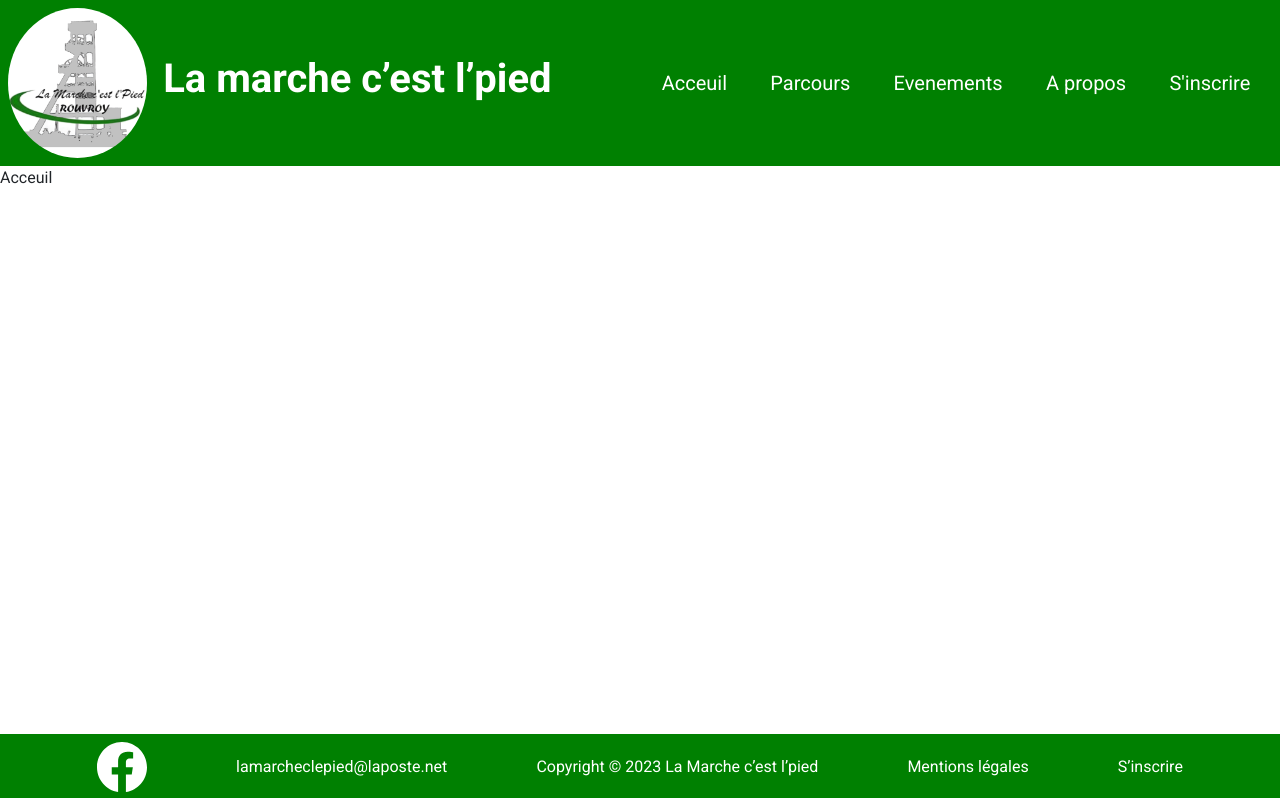
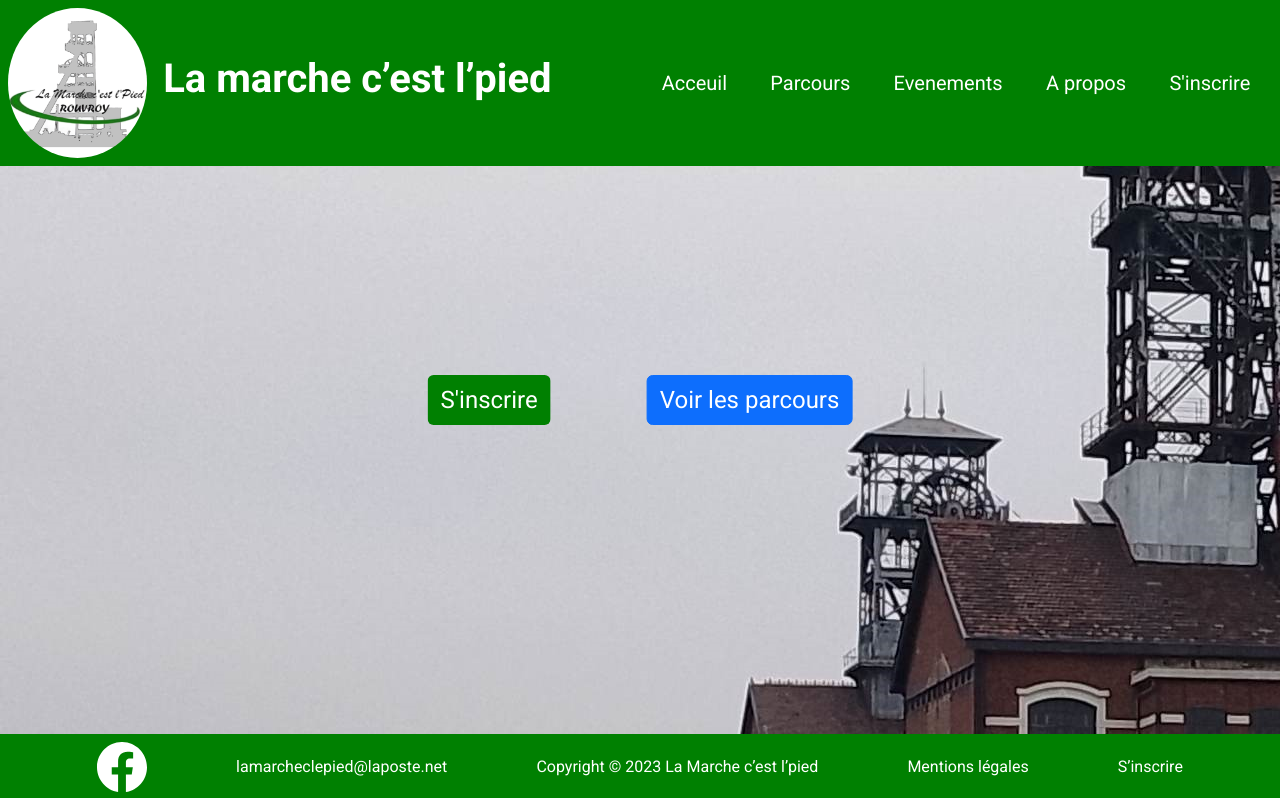
Before and after one commit to FelixKarma/la-marche-c-est-le-pied, a React (Vite) app: page / in a window 1280 px wide. Shown: the top 798 px of the page. Built offline with nearby package versions, Linux system fonts and the light colour scheme.

Commit message:
ajout boutons et todo

```diff
--- a/src/App.jsx
+++ b/src/App.jsx
@@ -1,7 +1,7 @@
 import React from 'react'
 import { BrowserRouter, Route, Routes } from 'react-router-dom'
 import Navbar from './components/tiers-parties/Navbar';
-import Acceuil from './views/Acceuil';
+import Accueil from './views/Accueil';
 import Parcours from './views/Parcours';
 import Evenements from './views/Evenements';
 import APropos from './views/APropos';
@@ -9,34 +9,21 @@ import Footer from './components/tiers-parties/Footer';
 import MentionsLegales from './views/MentionsLegales';
 
 const App = () => {
-  const urlFooterFixed = ['/parcours', '/evenements', '/mentions_legales', '/'];
-  let currentUrl = document.location.href;
-
-  const fonctionFooter = () => {
-    for (const urlFixed of urlFooterFixed) {
-      if (currentUrl.includes(urlFixed)) {
-        return(
-          <Footer fixed={currentUrl.includes(urlFixed)} />
-          )
-      }
-    }
-  }
-
   return (
     <>
       <BrowserRouter>
         <Navbar />
         <main>
           <Routes>
-            <Route path="/" element={<Acceuil />} />
             <Route path="/parcours" element={<Parcours />} />
             <Route path="/evenements" element={<Evenements />} />
             <Route path="/a_propos" element={<APropos />} />
             <Route path="/mentions_legales" element={<MentionsLegales />} />
+            <Route path="/" exact  element={<Accueil />} />
             {/* <Route path="*" element={<Error />} /> */}
           </Routes>
         </main>
-        {fonctionFooter()}
+        <Footer />
       </BrowserRouter>
     </>
   )
--- /dev/null
+++ b/src/assets/css/Accueil.css
@@ -0,0 +1,6 @@
+#accueil{
+    background-image: url(../img/fond_minier2.jpg);
+    background-position-y: 100%;
+    width: 100vw;
+    height: 100vh;
+}
--- a/src/components/tiers-parties/Footer.jsx
+++ b/src/components/tiers-parties/Footer.jsx
@@ -1,14 +1,15 @@
 import React from 'react'
 import { NavLink } from 'react-router-dom'
 
-const Footer = ({ fixed }) => {
+const Footer = () => {
   return (
-      <footer className={`p-2 d-flex justify-content-evenly align-items-center ${fixed ? 'position-fixed' : 'position-relative'} bottom-0 w-100`}>
+    <footer className={`p-2 d-flex justify-content-evenly align-items-center position-fixed bottom-0 w-100`}>
           <svg xmlns="http://www.w3.org/2000/svg" width="50" height="50" fill="currentColor" className="bi bi-facebook text-white" viewBox="0 0 16 16"> <path d="M16 8.049c0-4.446-3.582-8.05-8-8.05C3.58 0-.002 3.603-.002 8.05c0 4.017 2.926 7.347 6.75 7.951v-5.625h-2.03V8.05H6.75V6.275c0-2.017 1.195-3.131 3.022-3.131.876 0 1.791.157 1.791.157v1.98h-1.009c-.993 0-1.303.621-1.303 1.258v1.51h2.218l-.354 2.326H9.25V16c3.824-.604 6.75-3.934 6.75-7.951z" fill="white"></path> </svg>
           <NavLink to='' className='text-white link-light link-underline-opacity-0 link-underline-opacity-100-hover '>lamarcheclepied@laposte.net</NavLink>
           <NavLink className='text-white text-decoration-none pe-none' aria-disabled="true">Copyright © 2023 La Marche c’est l’pied</NavLink>
           <NavLink to="mentions_legales" className='text-white link-light link-underline-opacity-0 link-underline-opacity-100-hover'>Mentions légales</NavLink>
-          <NavLink to="" className='text-white link-light link-underline-opacity-0 link-underline-opacity-100-hover'>S’inscrire</NavLink>
+        {/* TODO: Mettre l'url correspondante */}
+        <a href="" target="_blank" className='text-white link-light link-underline-opacity-0 link-underline-opacity-100-hover'>S’inscrire</a>
     </footer>
   )
 }
--- a/src/components/tiers-parties/Navbar.jsx
+++ b/src/components/tiers-parties/Navbar.jsx
@@ -23,6 +23,7 @@ const Navbar = () => {
                         <NavLink to="/a_propos" className="nav-link">A propos</NavLink>
                     </li>
                     <li className="nav-item ml-2">
+                        {/* TODO: Mettre l'url correspondante */}
                         <a href="#" target='_blank' className="nav-link">S&apos;inscrire</a>
                     </li>
                 </ul>
--- a/src/views/Acceuil.jsx
+++ /dev/null
@@ -1,9 +0,0 @@
-import React from 'react'
-
-const Acceuil = () => {
-  return (
-    <div>Acceuil</div>
-  )
-}
-
-export default Acceuil
--- /dev/null
+++ b/src/views/Accueil.jsx
@@ -0,0 +1,27 @@
+import React, { useEffect } from 'react'
+import Bouton from '../components/utils-components/Bouton'
+import '../assets/css/Accueil.css'
+
+const Acceuil = () => {
+
+  useEffect(() => {
+    document.body.setAttribute('class','overflow-hidden');
+    return () => {
+      document.body.removeAttribute('class');
+    };
+  }, []);
+
+  return (
+    <div id='accueil'>
+      <figure className='position-absolute top-50 start-50 translate-middle' >
+        {/* TODO: Mettre l'url correspondante */}
+        <a href="http://" target="_blank">
+          <Bouton text="S'inscrire" className="bg-green text-white fs-4 me-5" />
+        </a>
+        <Bouton text="Voir les parcours" className="btn-primary text-white fs-4 ms-5" />
+      </figure>
+    </div>
+  )
+}
+
+export default Acceuil
--- a/src/views/MentionsLegales.jsx
+++ b/src/views/MentionsLegales.jsx
@@ -32,7 +32,10 @@ const MentionsLegales = () => {
             </section>
 
             <figure className='text-center'>
-                <Bouton text="S'inscrire" className="bg-green text-white" />
+                {/* TODO: Mettre l'url correspondante */}
+                <a href="http://" target="_blank">
+                <Bouton text="S'inscrire" className="bg-green text-white fs-5" />
+                </a>
             </figure>
         </>
     )
```
Also changed, not shown: src/assets/img/fond_minier2.jpg (renamed from src/assets/img/fond minier2.jpg).
